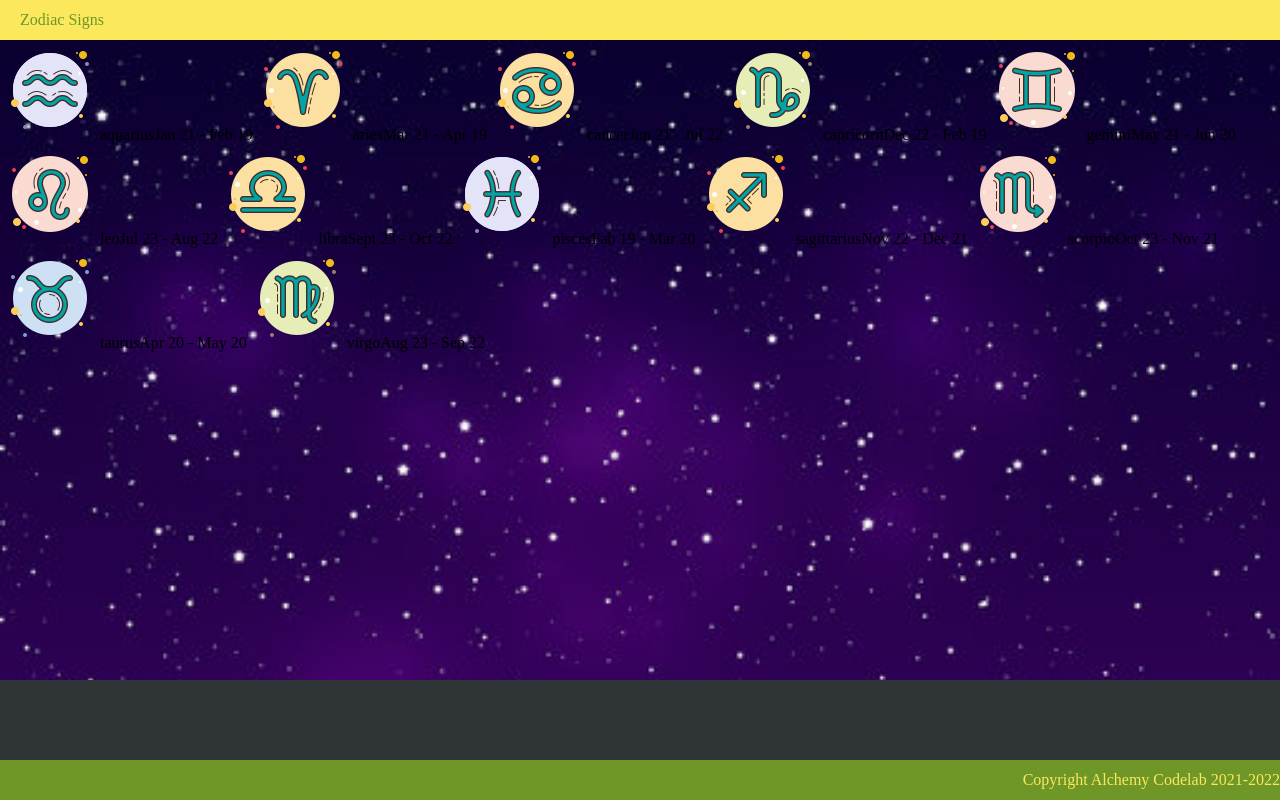
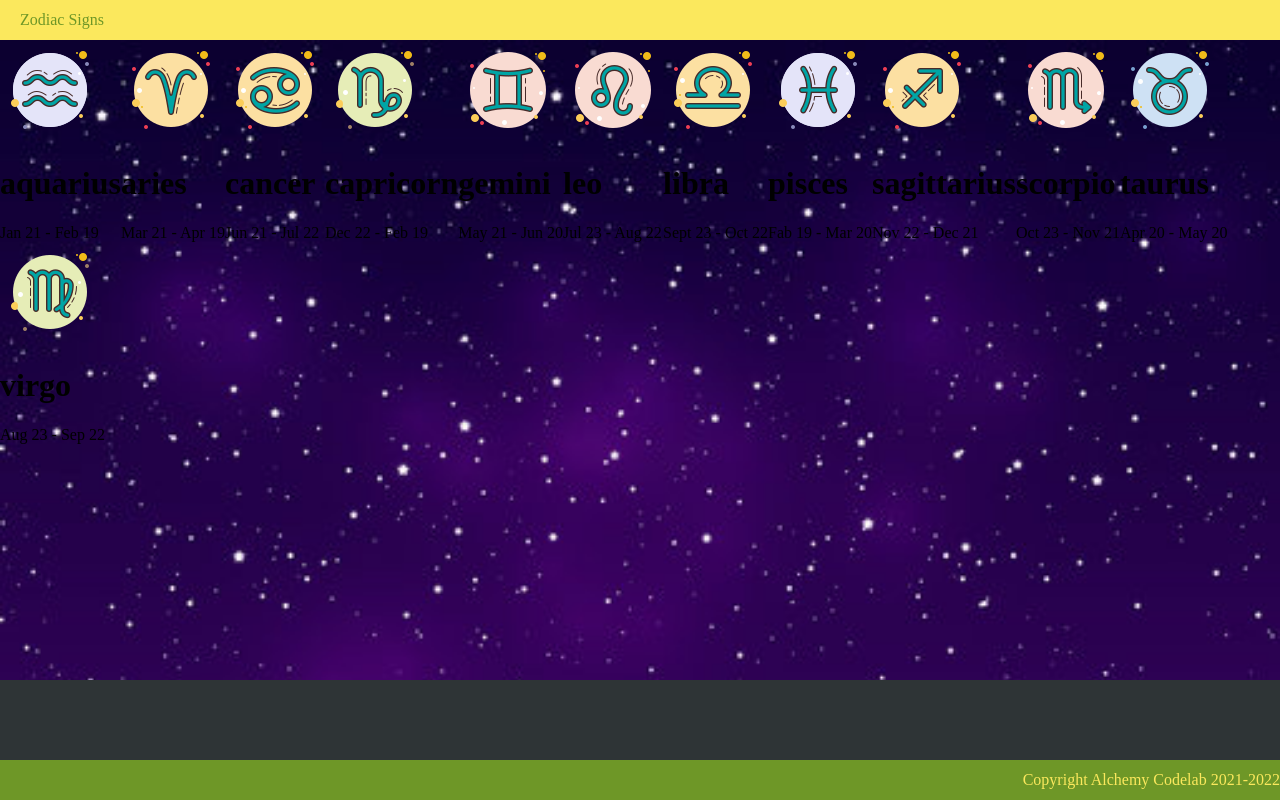
Before and after one commit to Joshua-Stresing/From-Scratch-Deliverable-Zodiac-Signs, a React (Create React App) app: page / in a window 1280 px wide. Built offline with nearby package versions, Linux system fonts and the light colour scheme.

Commit message:
tried the Ci fix

```diff
--- a/src/App.js
+++ b/src/App.js
@@ -1,4 +1,3 @@
-import logo from './logo.svg';
 import './App.css';
 
 import Header from './components/Header/Header';
--- a/src/components/Main/Main.js
+++ b/src/components/Main/Main.js
@@ -1,10 +1,8 @@
 import React from 'react';
 import './Main.css';
-import '../Zodiac/Zodiac.css';
-
+import { zodiac } from '../../data.js';
 import Zodiac from '../Zodiac/Zodiac.js';
 import background from '../../background.jpg';
-import { zodiac } from '../../data.js';
 
 export default function Main() {
   return (
--- a/src/components/Zodiac/Zodiac.css
+++ b/src/components/Zodiac/Zodiac.css
@@ -0,0 +1,12 @@
+.zodiac {
+    width: 150px;
+    background-color: aliceblue;
+    display: flex;
+    flex-direction: column;
+    align-items: center;
+    padding: 10px;
+}
+
+.zodiac img {
+    width: 75px;
+}
--- a/src/components/Zodiac/Zodiac.js
+++ b/src/components/Zodiac/Zodiac.js
@@ -4,7 +4,7 @@ export default function Zodiac({ name, dates }) {
   return (
     <div className="zodiac">
       <img alt={name} src={`${process.env.PUBLIC_URL}/pics/${name}.png`} />
-      <span className="name">{name}</span>
+      <h1 className="name">{name}</h1>
       <span>{dates}</span>
     </div>
   );
```
Also changed, not shown: 1 other file (tests, documents, lock files or other folders).
